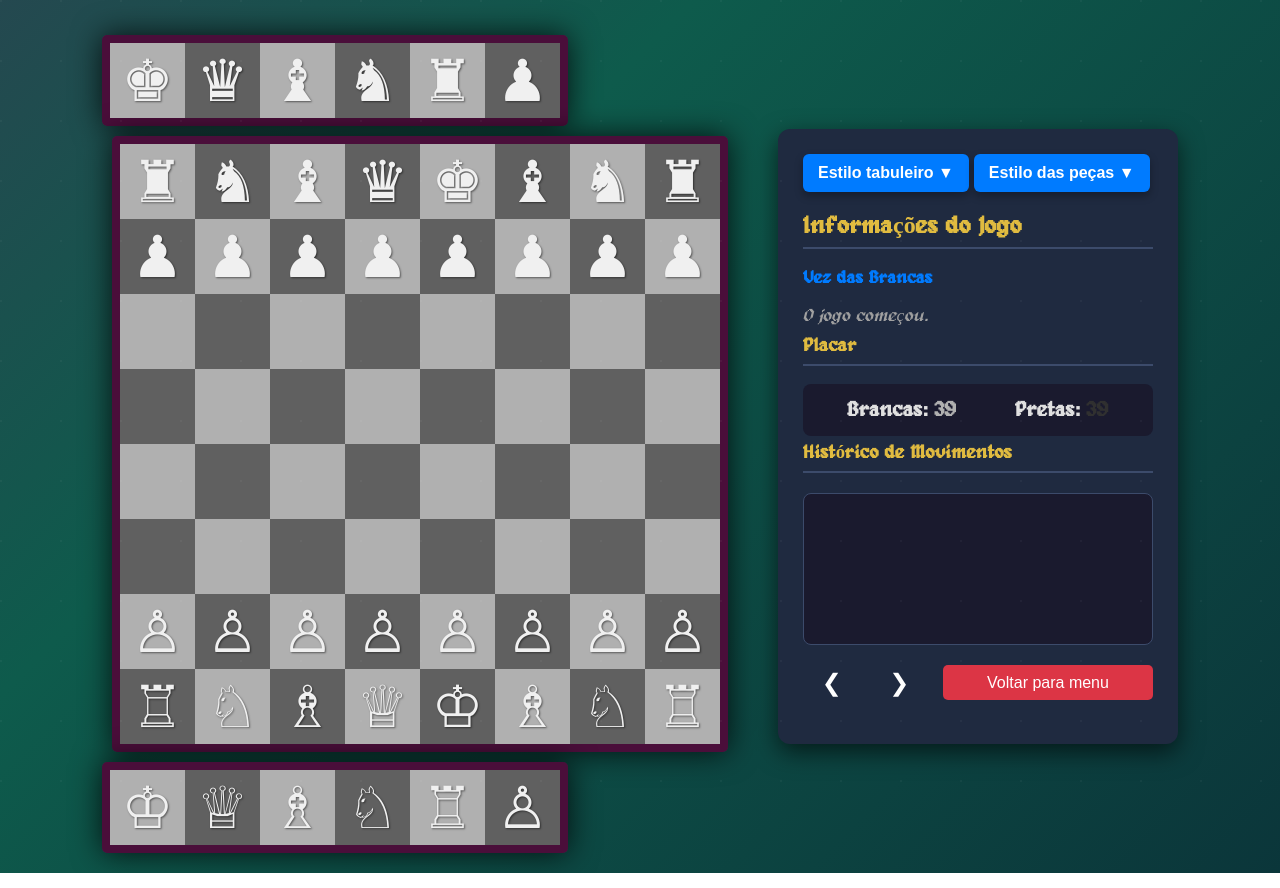
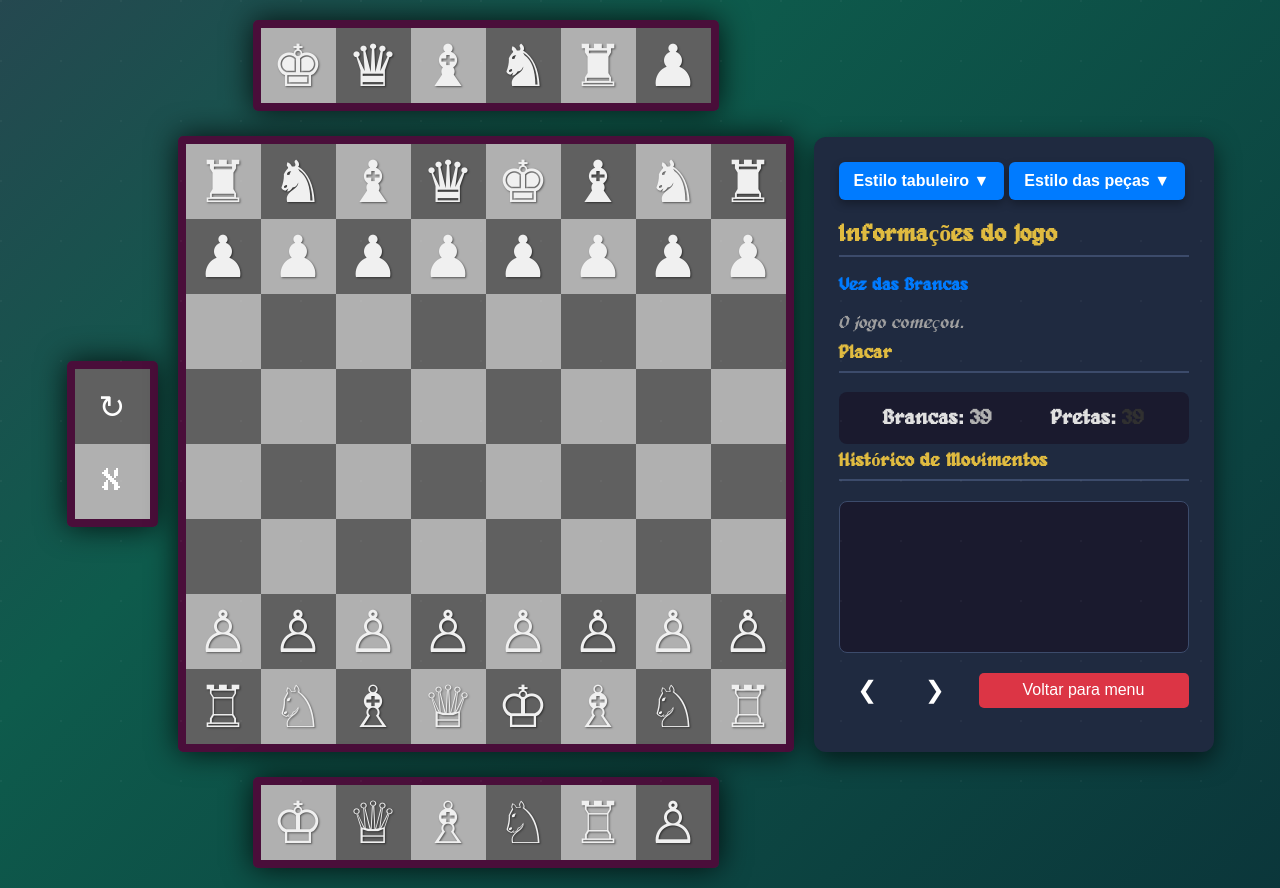
Before and after one commit to LuisAugusto2005/Cheeesss, a plain HTML site: page tabuleiro.html in a window 1280 px wide. Both pictures are taken after a click on the button "SandBox". Drawn offline with Linux system fonts and the light colour scheme.

Commit message:
sandbox v3 e UI finalmente alinhada

```diff
--- a/js/UI.js
+++ b/js/UI.js
@@ -14,6 +14,7 @@
 const chessboard = document.getElementById('chessboard');
 const SandBoxBlack = document.getElementById('SandBoxBlack');
 const SandBoxWhite = document.getElementById('SandBoxWhite');
+const SandRemoveBox = document.getElementById('SandRemoveBox');
 const turnDisplay = document.getElementById('turn-display');
 const statusDisplay = document.getElementById('status-display');
 const whiteScoreDisplay = document.getElementById('white-score');
@@ -70,7 +71,7 @@
 }
 
 function clearHighlights() {
-    document.querySelectorAll('.selected, .possible-move, .possible-capture, .sanded').forEach(el => el.classList.remove('selected', 'possible-move', 'possible-capture', 'sanded'));
+    document.querySelectorAll('.selected, .possible-move, .possible-capture, .sanded , .nullifier').forEach(el => el.classList.remove('selected', 'possible-move', 'possible-capture', 'sanded', 'nullifier'));
 }
 
 //styles
--- a/js/gameLogic.js
+++ b/js/gameLogic.js
@@ -91,8 +91,9 @@
         updateBotPersonalityAndDialogue('start');
     } else if (gameMode === 'sandbox') {
         botDisplay.classList.add('hidden');
-        sandboxboard('black');
-        sandboxboard('white');
+        sandboxRender('black');
+        sandboxRender('white');
+        SandRemoveRender();
     } else {
         botDisplay.classList.add('hidden');
     }
@@ -107,6 +108,7 @@
     boardUndo = [];
     boardRedo = [[ [null,null,null,null,null,null,null,null], [null,null,null,null,null,null,null,null], [null,null,{"type":"pawn","color":"black","hasMoved":false},null,null,{"type":"pawn","color":"black","hasMoved":false},null,null], [null,null,null,null,null,null,null,null], [null,null,null,null,null,null,null,null], [null,{"type":"pawn","color":"white","hasMoved":false},null,null,null,null,{"type":"pawn","color":"white","hasMoved":false},null], [null,null,{"type":"pawn","color":"white","hasMoved":false},{"type":"pawn","color":"white","hasMoved":false},{"type":"pawn","color":"white","hasMoved":false},{"type":"pawn","color":"white","hasMoved":false},null,null], [null,null,null,null,null,null,null,null] ]];
     sandPiece = null;
+    nullifier = false;
     const setupPiece = (row, col, type, color) => { board[row][col] = { type, color, hasMoved: false}; };
     for (let i = 0; i < 8; i++) setupPiece(1, i, 'pawn', 'black');
     setupPiece(0, 0, 'rook', 'black'); setupPiece(0, 7, 'rook', 'black');
@@ -152,7 +154,7 @@
         if (gameEnded || (gameMode === 'pvb' && currentPlayer === 'black')) return;
 
         const square = event.currentTarget;
-        if (sandPiece) return insertSandPiece(square); // SandBox Insert
+        if (sandPiece || nullifier) return insertSandPiece(square); // SandBox Insert
 
         const row = parseInt(square.dataset.row);
         const col = parseInt(square.dataset.col);
--- a/js/main.js
+++ b/js/main.js
@@ -18,6 +18,7 @@
     SandBoxButton.addEventListener('click', function() {
         SandBoxBlack.classList.remove('hidden');
         SandBoxWhite.classList.remove('hidden');
+        SandRemoveBox.classList.remove('hidden');
          startGame('sandbox')
     });
     pvbButton.addEventListener('click', showBotSelection);
@@ -34,6 +35,7 @@
         gameContainer.classList.add('hidden');
         SandBoxBlack.classList.add('hidden');
         SandBoxWhite.classList.add('hidden');
+        SandRemoveBox.classList.add('hidden');
         menuContainer.classList.remove('hidden');
 
         stopAudioVisualizer();
--- a/js/sandbox.js
+++ b/js/sandbox.js
@@ -1,4 +1,5 @@
 let sandPiece = null;
+let nullifier = false;
 
 let sandbordBlack = [[
     { "type": "king", "color": "black", "hasMoved": false },
@@ -19,7 +20,7 @@
 ]];
 
 
-function sandboxboard(color) {
+function sandboxRender(color) {
     const container = (color === 'black') ? SandBoxBlack : SandBoxWhite;
     container.innerHTML = '';
 
@@ -54,8 +55,25 @@
     }
 }
 
+function SandRemoveRender() {
+    SandRemoveBox.innerHTML = '';
+
+    const square1 = document.createElement('div');
+    square1.classList.add('square', 'black-square');
+    square1.innerHTML = '↻';
+    square1.addEventListener('click', SandReset);
+
+    const square2 = document.createElement('div');
+    square2.classList.add('square', 'white-square');
+    square2.innerHTML = 'X';
+    square2.addEventListener('click', SandNull);
+
+    SandRemoveBox.appendChild(square1);
+    SandRemoveBox.appendChild(square2);
+}
 
 function SandSquareClick(event) {
+    console.log(JSON.parse(JSON.stringify(board)));
     if (gameMode != 'sandbox') return;
 
     const square = event.currentTarget;
@@ -70,11 +88,31 @@
         clearHighlights();
         square.classList.add('sanded');
         sandPiece = (color === 'black' ? sandbordBlack[row][col] : sandbordWhite[row][col]);
+        nullifier = false
+    }
+}
+
+function SandReset () {
+    board = Array(8).fill(null).map(() => Array(8).fill(null));
+    renderBoard();
+}
+
+function SandNull(event) {
+    const square = event.currentTarget;
+    if (square.classList.contains('nullifier')) {
+        square.classList.remove('nullifier');
+        nullifier = false
+    } else {
+        clearHighlights();
+        square.classList.add('nullifier');
+        nullifier = true
+        sandPiece = false
     }
 }
 
 function insertSandPiece(square) {
-    board[square.dataset.row][square.dataset.col] = sandPiece;
+    const newPiece = nullifier ? null : sandPiece;
+    board[square.dataset.row][square.dataset.col] = newPiece;
     renderBoard();
     updateScore();
 }
--- a/style.css
+++ b/style.css
@@ -104,22 +104,34 @@
 .hidden { display: none !important; }
 
 #game-container {
-    display: flex;
     gap: 40px;
+    flex-direction: row;
     align-items: center;
+    justify-content: center;
     animation: fadeIn 1s ease-out;
 }
 
 #main-game-area {
     display: flex;
+    flex-direction: row;
     align-items: center;
+    justify-content: center;
+    gap: 10px;
 }
 
-.area-jogo {
+#area-jogo {
+    flex-direction: row;
     display: flex;
-    flex-direction: column; /* Empilha os itens verticalmente */
-    align-items: center;    /* Centraliza o tabuleiro e as barras horizontalmente */
-    gap: 15px;              /* Espaço entre o tabuleiro e as barras */
+    align-items: center;
+    justify-content: center;
+    gap: 10px;
+}
+
+#area-tabuleiro {
+    display: flex;
+    flex-direction: column;
+    align-items: center;
+    gap: 15px;
 }
 
 #chessboard {
@@ -137,7 +149,7 @@
 
 #SandBoxBlack {
     display: grid;
-    grid-template-columns: repeat(8, 75px);
+    grid-template-columns: repeat(6, 75px);
     width: 450px;
     height: 75px;
     border: 8px solid #4a0e3a;
@@ -148,7 +160,7 @@
 
 #SandBoxWhite {
     display: grid;
-    grid-template-columns: repeat(8, 75px);
+    grid-template-columns: repeat(6, 75px);
     width: 450px;
     height: 75px;
     border: 8px solid #4a0e3a;
@@ -156,6 +168,20 @@
     border-radius: 5px;
     overflow: hidden;
 }
+
+#SandRemoveBox {
+    display: grid;
+    grid-template-rows: repeat(2, 75px);
+    width: 75px;
+    height: 150px;
+    border: 8px solid #4a0e3a;
+    box-shadow: 0 0 30px rgba(0, 0, 0, 0.8);
+    border-radius: 5px;
+    overflow: hidden;
+    font-size: 200%;
+    color: white;
+}
+
 
 .square {
     width: 75px; height: 75px;
@@ -168,6 +194,7 @@
 .possible-move { background-image: radial-gradient(circle, rgb(0, 123, 255) 25%, transparent 26%) !important; cursor: pointer; }
 .possible-capture { background-color: rgb(220, 53, 70) !important; box-shadow: inset 0 0 0 3px rgb(134, 0, 13); cursor: pointer; }
 .sanded { background-color: #e0bb40 !important; box-shadow: inset 0 0 0 3px #d1a102; }
+.nullifier { background-color: rgb(220, 53, 70) !important; box-shadow: inset 0 0 0 3px rgb(134, 0, 13); cursor: pointer; }
 
 .piece-container { width: 100%; height: 100%; display: flex; justify-content: center; align-items: center; }
 .piece-text { font-size: 58px; cursor: pointer; text-shadow: 1px 1px 2px rgba(0, 0, 0, 0.5); color: #f0f0f0; }
--- a/tabuleiro.html
+++ b/tabuleiro.html
@@ -31,10 +31,6 @@
 
     <div id="game-container" class="hidden">
 
-        <div id="main-game-area">
-
-            <di class="area-jogo">
-
         <div id="bot-personality-display" class="hidden">
             <img id="bot-image" src="" alt="Bot Avatar">
             <div id="bot-dialogue-box">
@@ -43,18 +39,24 @@
             </div>
         </div>
 
-                <div id="sandremove"></div>
+        <div id="main-game-area">
+
+          <div id="area-jogo">
+
+                  <div id="SandRemoveBox" class="hidden"></div>
 
                   <div id="area-tabuleiro">
 
-                  <div id="SandBoxBlack" class="barra-pecas hidden"></div>
+                    <div id="SandBoxBlack" class="hidden"></div>
 
                     <div id="chessboard"></div>
 
-                  <div id="SandBoxWhite" class="barra-pecas hidden"></div>
+                    <div id="SandBoxWhite" class="hidden"></div>
 
                   </div>
-            </div> <div id="game-info">
+            </div>
+
+             <div id="game-info">
 
                 <div class="piece-style-dropdown hidden" id="boardStyleDropdown">
                     <button id="styleButtonboard">Estilo tabuleiro ▼</button>
@@ -103,8 +105,10 @@
                     </div>
                     <button id="back-to-menu">Voltar para menu</button>
                 </div>
+          </div>
+      </div>
+     </div>
 
-            </div> </div> </div>
     <script src="js/UI.js"></script>
     <script src="js/Audio.js"></script>
     <script src="js/regraZadrez.js"></script>
```
Lines whose indentation alone changed are shown as unchanged.
